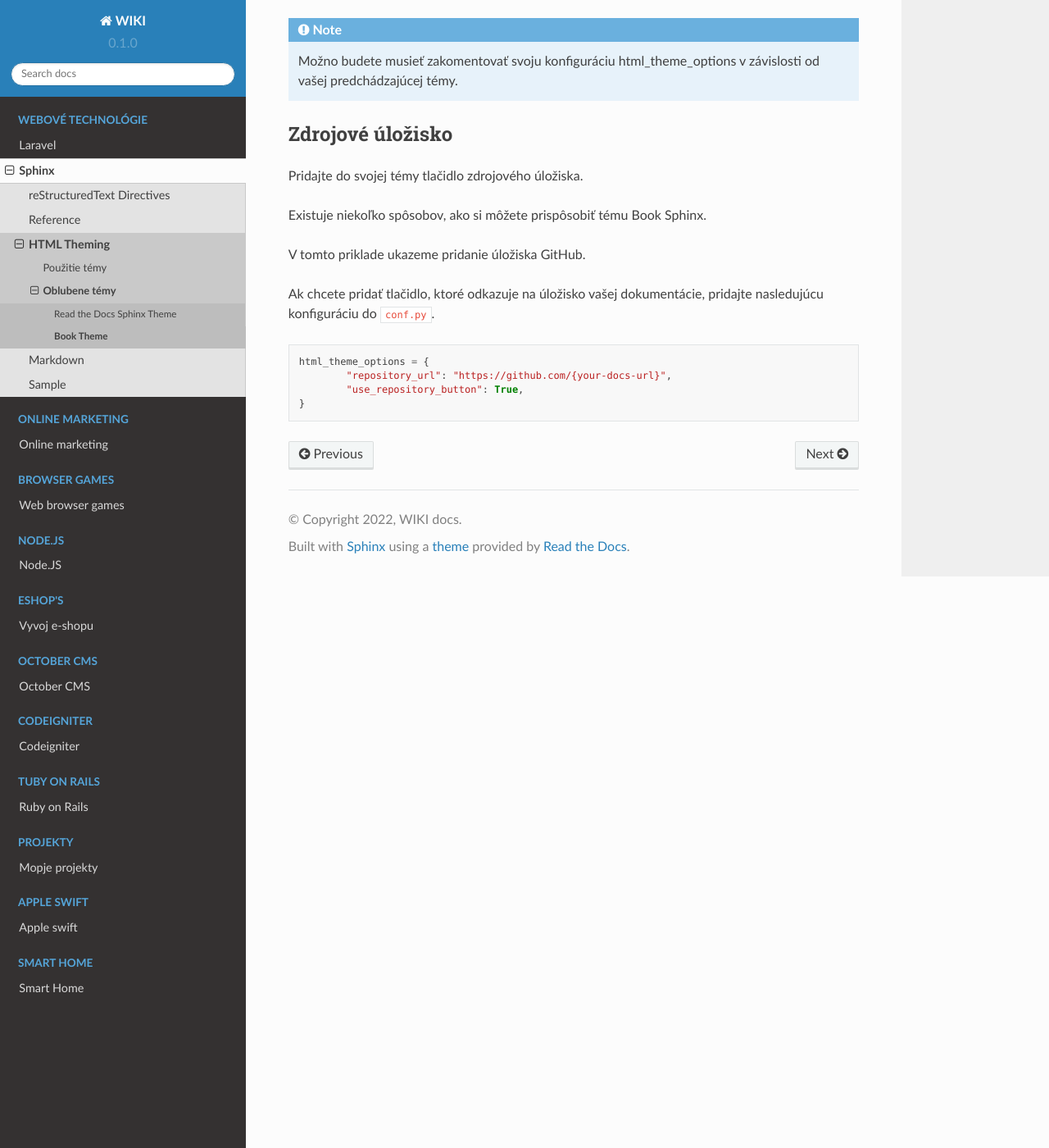
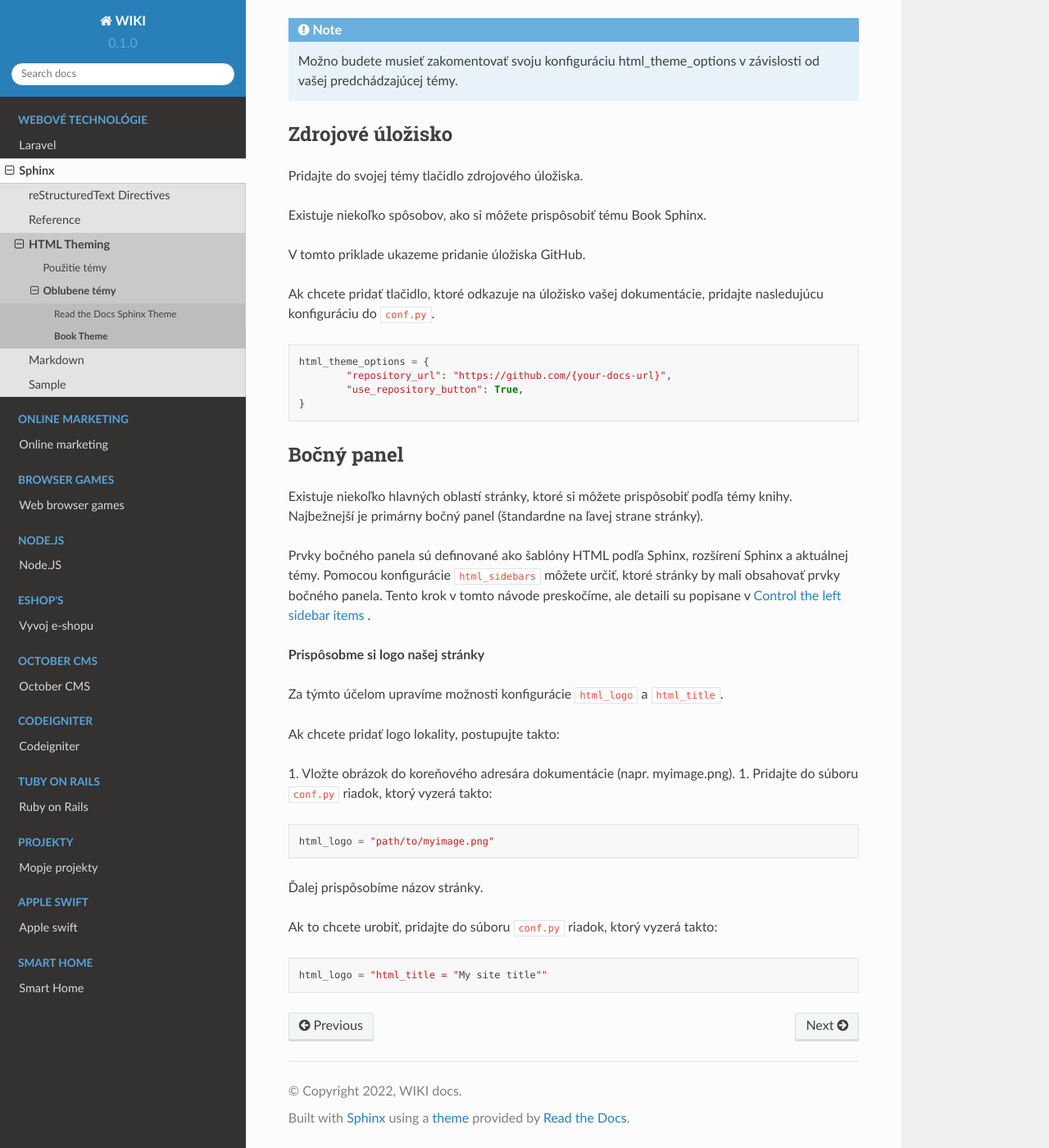
Before and after one commit to Lacike33/RTD_Wiki, a Sphinx documentation site: the page built from docs/source/web/sphinx/theme/booktheme.rst, in a window 1280 px wide and 1400 px high, scrolled down 941 px. Shown: the whole window at 82% size. Built offline with Sphinx 7.4.7 and the Read the Docs theme 2.0.0, drawn with Linux system fonts in a browser that asks for light colours; pages that are not in the unit, such as notebooks, are missing from menus.

Commit message:
Aktualizacia suboru Booktheme

```diff
--- a/docs/source/web/sphinx/index.rst
+++ b/docs/source/web/sphinx/index.rst
@@ -27,5 +27,3 @@ Sphinx používa **reStructuredText** ako svoj značkovací jazyk a mnohé z jeh
 
 
 Testovaci ref link na sekciu so stitkom : :ref:`doc_sphinx_reference_section`
-
-Testovaci ref link na sekciu bez stitka : :ref:`Bez stitka <markdown/Instalacia>`
--- a/docs/source/web/sphinx/theme/booktheme.rst
+++ b/docs/source/web/sphinx/theme/booktheme.rst
@@ -58,3 +58,34 @@ Ak chcete pridať tlačidlo, ktoré odkazuje na úložisko vašej dokumentácie,
 		"repository_url": "https://github.com/{your-docs-url}",
 		"use_repository_button": True,
 	}
+
+Bočný panel
+-----------
+
+Existuje niekoľko hlavných oblastí stránky, ktoré si môžete prispôsobiť podľa témy knihy.
+Najbežnejší je primárny bočný panel (štandardne na ľavej strane stránky).
+
+Prvky bočného panela sú definované ako šablóny HTML podľa Sphinx, rozšírení Sphinx a aktuálnej témy.
+Pomocou konfigurácie ``html_sidebars`` môžete určiť, ktoré stránky by mali obsahovať prvky bočného panela.
+Tento krok v tomto návode preskočíme, ale detaili su popisane v `Control the left sidebar items <https://sphinx-book-theme.readthedocs.io/en/stable/customize/sidebar-primary.html#sidebar-primary-items>`_ .
+
+**Prispôsobme si logo našej stránky**
+
+Za týmto účelom upravíme možnosti konfigurácie ``html_logo`` a ``html_title``.
+
+Ak chcete pridať logo lokality, postupujte takto:
+
+1. Vložte obrázok do koreňového adresára dokumentácie (napr. myimage.png).
+1. Pridajte do súboru ``conf.py`` riadok, ktorý vyzerá takto:
+
+.. code:: python
+
+   html_logo = "path/to/myimage.png"
+
+Ďalej prispôsobíme názov stránky.
+
+Ak to chcete urobiť, pridajte do súboru ``conf.py`` riadok, ktorý vyzerá takto:
+
+.. code:: python
+
+   html_logo = "html_title = "My site title""
```
